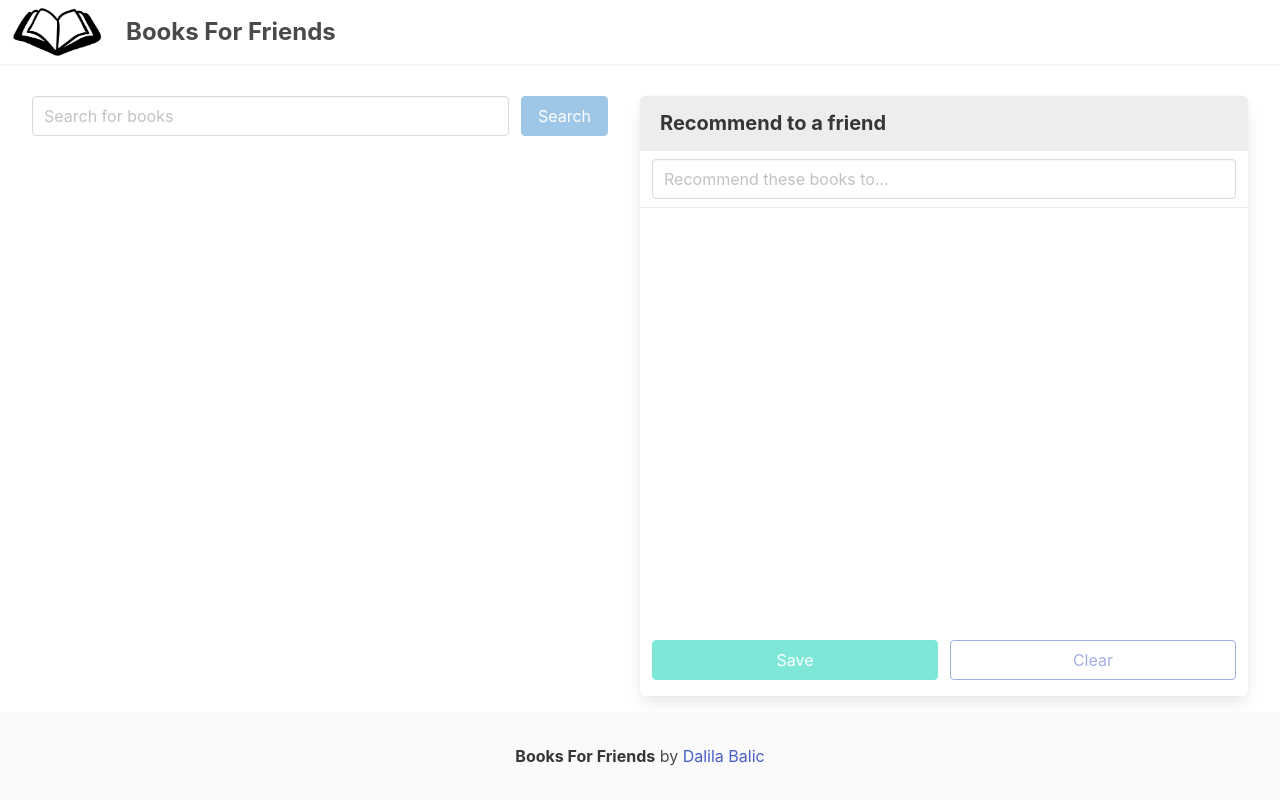
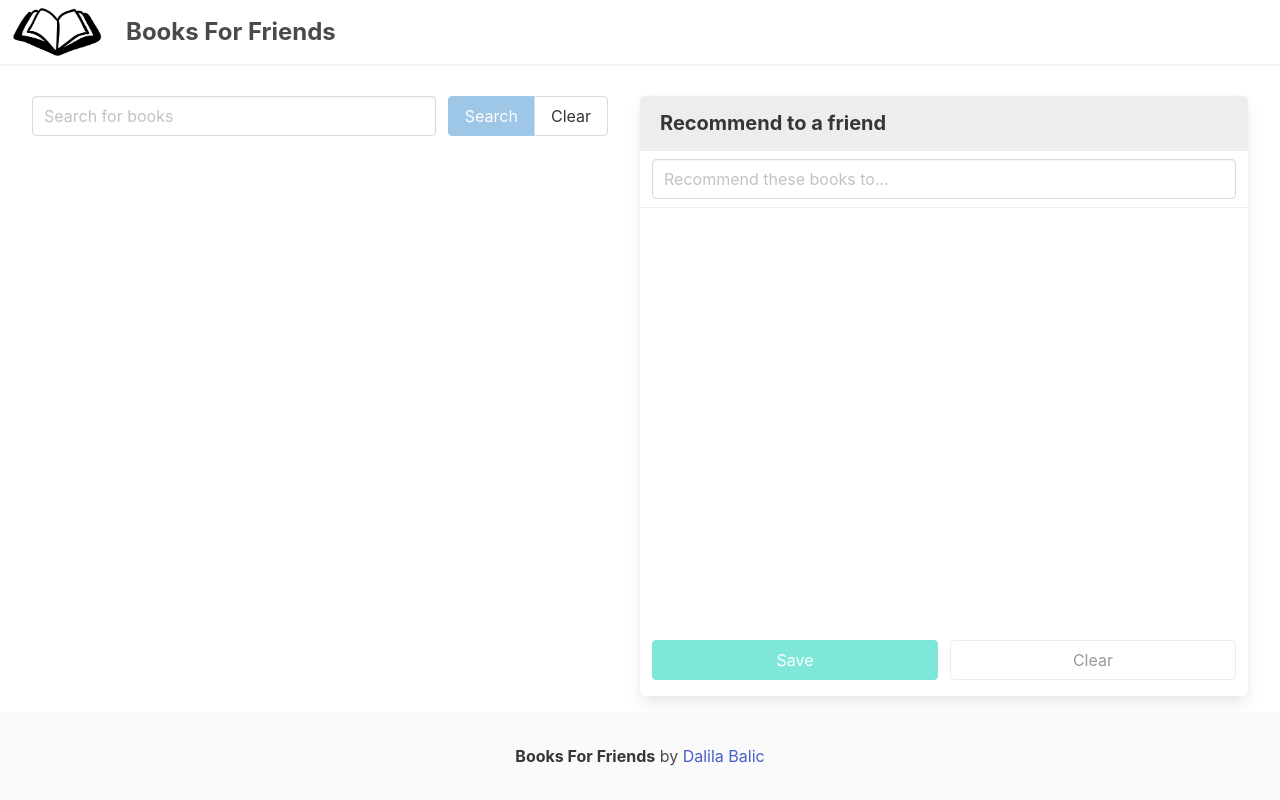
Before and after one commit to dalilaavdukic/books-for-friends, a Vue app in the folder client/: page / in a window 1280 px wide. Built offline with nearby package versions, Linux system fonts and the light colour scheme.

Commit message:
add clear search results functionality

```diff
--- a/client/src/components/BooksRecommendations.vue
+++ b/client/src/components/BooksRecommendations.vue
@@ -22,7 +22,7 @@
       <button
         :disabled="noRecommendations"
         @click="clearRecommendationsList()"
-        class="button is-link is-outlined"
+        class="button"
       >
         Clear
       </button>
--- a/client/src/components/BooksSearch.vue
+++ b/client/src/components/BooksSearch.vue
@@ -10,7 +10,7 @@
             placeholder="Search for books"
           />
         </div>
-        <div class="control">
+        <div class="buttons has-addons">
           <button
             :disabled="!searchTerm || requestInProgress"
             type="submit"
@@ -18,6 +18,14 @@
             :class="{ 'is-loading': requestInProgress }"
           >
             Search
+          </button>
+          <button
+            @click="clearSearch()"
+            type="button"
+            :disabled="requestInProgress"
+            class="button"
+          >
+            Clear
           </button>
         </div>
       </div>
@@ -38,7 +46,8 @@
 </template>
 
 <script>
-import { mapActions, mapGetters } from 'vuex';
+import { mapActions, mapGetters, mapMutations } from 'vuex';
+import { CLEAR_FOUND_BOOKS } from '@/store/mutation-types';
 import BooksFound from '@/components/BooksFound';
 
 export default {
@@ -57,6 +66,7 @@ export default {
   },
   methods: {
     ...mapActions(['getBooks']),
+    ...mapMutations([CLEAR_FOUND_BOOKS]),
     searchBooks() {
       this.requestInProgress = true;
       this.noResults = false;
@@ -73,6 +83,10 @@ export default {
           console.log(error);
         });
     },
+    clearSearch() {
+      this.searchTerm = '';
+      this[CLEAR_FOUND_BOOKS]();
+    }
   },
 };
 </script>
--- a/client/src/store/mutation-types.js
+++ b/client/src/store/mutation-types.js
@@ -1,5 +1,6 @@
 export const SET_FOUND_BOOKS = 'SET_FOUND_BOOKS';
 export const ADD_BOOK_TO_RECOMMENDATIONS = 'ADD_BOOK_TO_RECOMMENDATIONS';
+export const CLEAR_FOUND_BOOKS = 'CLEAR_FOUND_BOOKS';
 export const REMOVE_BOOK_FROM_RECOMMENDATIONS =
   'REMOVE_BOOK_FROM_RECOMMENDATIONS';
 export const CLEAR_RECOMMENDATIONS = 'CLEAR_RECOMMENDATIONS';
--- a/client/src/store/mutations.js
+++ b/client/src/store/mutations.js
@@ -2,6 +2,7 @@ import { SET_FOUND_BOOKS } from './mutation-types';
 import { ADD_BOOK_TO_RECOMMENDATIONS } from './mutation-types';
 import { REMOVE_BOOK_FROM_RECOMMENDATIONS } from './mutation-types';
 import { CLEAR_RECOMMENDATIONS } from './mutation-types';
+import { CLEAR_FOUND_BOOKS } from './mutation-types';
 
 export default {
   [SET_FOUND_BOOKS](state, items) {
@@ -33,5 +34,8 @@ export default {
   },
   [CLEAR_RECOMMENDATIONS](state) {
     state.recommendations = {};
+  },
+  [CLEAR_FOUND_BOOKS](state) {
+    state.foundBooks = [];
   }
 };
```
